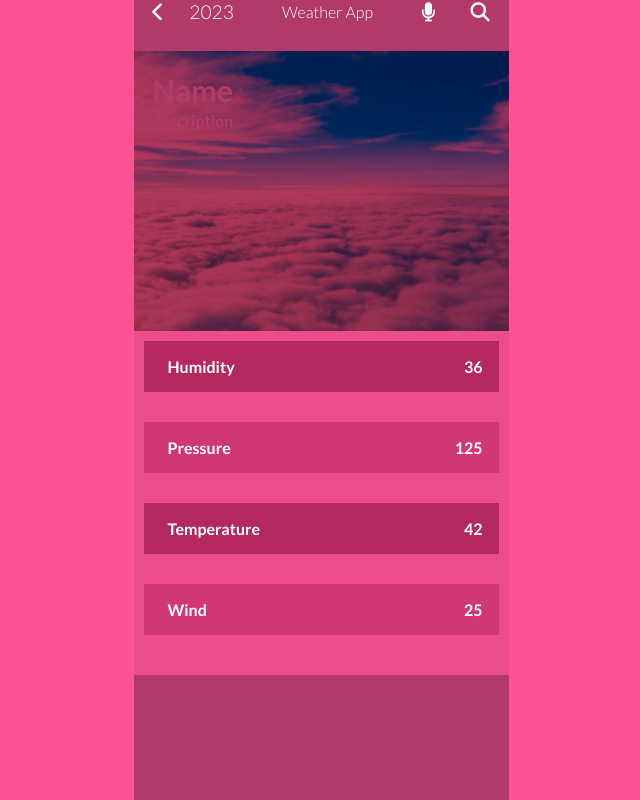
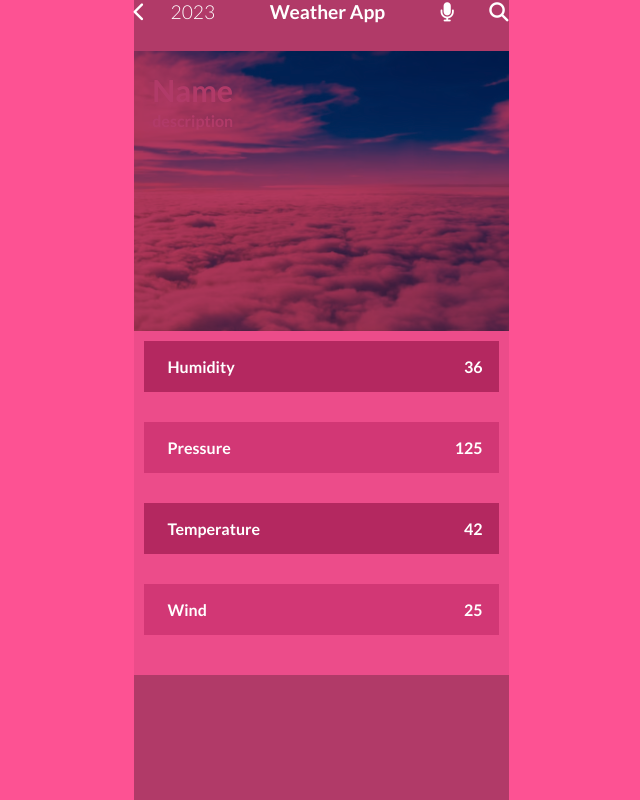
Before and after one commit to felixDev22/Weather-app, a React (Create React App) app: page / in a window 1280 px wide. Shown: the whole page, without its empty margins (319-959 px from the left). Built offline with nearby package versions, Linux system fonts and the light colour scheme.

Commit message:
Remove navbar padding

```diff
--- a/src/components/Navbar.css
+++ b/src/components/Navbar.css
@@ -4,12 +4,16 @@ nav {
   align-items: center;
   justify-content: space-between;
   font-family: 'lato', sans-serif;
-  padding: 0 5%;
   position: relative;
 }
 
 .nav-left span {
   margin-left: 25px;
+}
+
+.app-Name li {
+  font-size: 1.2rem;
+  font-weight: 700;
 }
 
 .nav-right {
--- a/src/redux/countryApi.js
+++ b/src/redux/countryApi.js
@@ -41,6 +41,7 @@ export const getLocation = createAsyncThunk(
     };
   },
 );
+
 const initialState = {
   region: {},
   countries: [],
```
